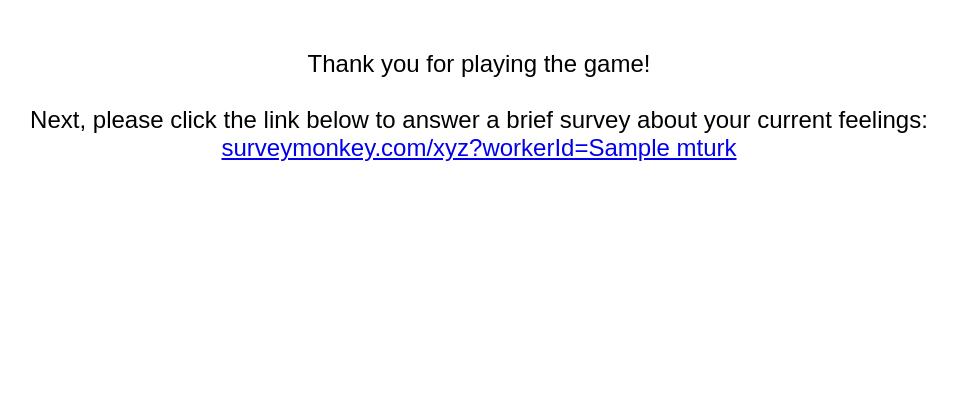
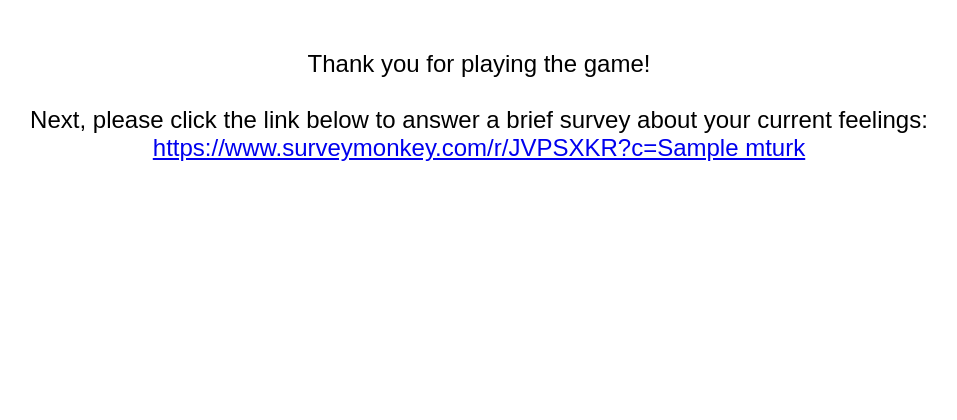
Before and after one commit to jpsalo/kampimasiina, a Django app: template web/motivation/templates/motivation/thank_you.html in a window 1280 px wide. Shown: the top 420 px of the page, without its empty margins (161-1118 px from the left). Run offline with Django 3.2, Linux system fonts and the light colour scheme; the template is opened without the code that fills it: most values are stand-ins (such as "Sample title", 1, 10 or a date in 2020).

Commit message:
Added correct surveymonkey url

```diff
--- a/web/motivation/templates/motivation/thank_you.html
+++ b/web/motivation/templates/motivation/thank_you.html
@@ -10,6 +10,6 @@
 
     <p>Next, please click the link below to answer a brief survey about your current feelings:</p>
 
-    <a href="https://surveymonkey.com/xyz">surveymonkey.com/xyz?workerId={{ mturk }}</a>
+    <a href="https://www.surveymonkey.com/r/JVPSXKR?c={{ mturk }}" target="_blank">https://www.surveymonkey.com/r/JVPSXKR?c={{ mturk }}</a>
 
 </div>
```
